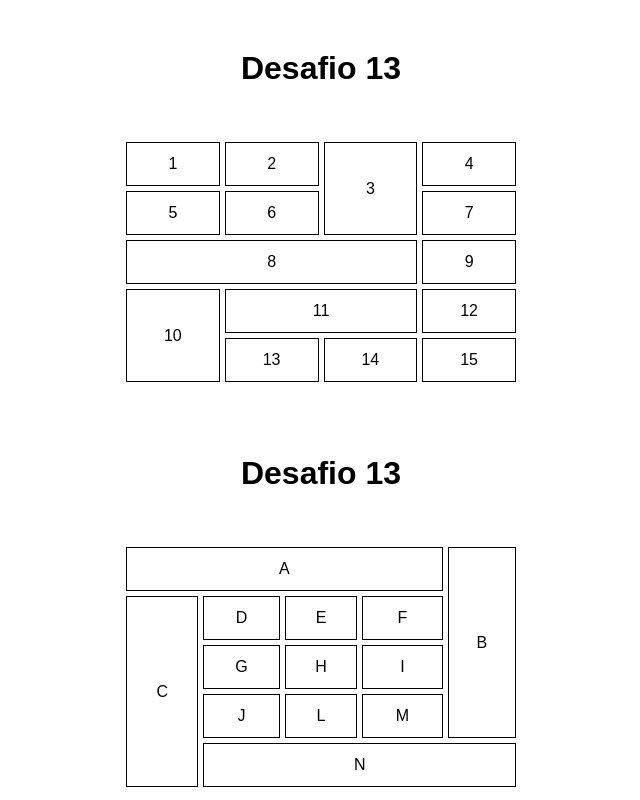
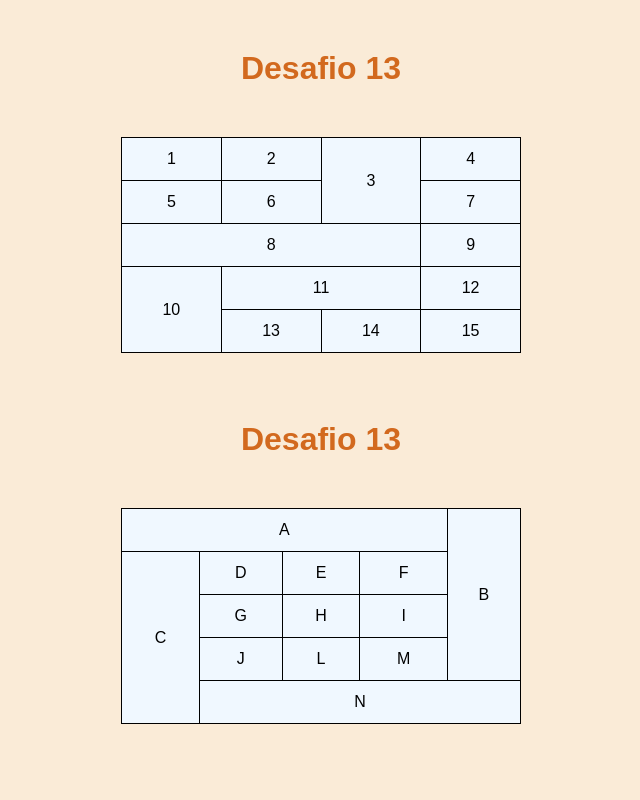
Before and after one commit to LeandroCLOUD/HTML, a plain HTML site: page desafios/desafio13/index.html in a window 1280 px wide. Shown: the whole page, without its empty margins (319-959 px from the left). Drawn offline with Linux system fonts and the light colour scheme.

Commit message:
Update index.html

```diff
--- a/desafios/desafio13/index.html
+++ b/desafios/desafio13/index.html
@@ -9,18 +9,21 @@
     <style>
         body {
             font-family: Arial, Helvetica, sans-serif;
+            background-color: antiquewhite;
+        }
 
-        }
-        h1{
+        h1 {
             text-align: center;
             margin: 50px;
+            color: chocolate;
         }
+
         table {
             width: 400px;
             border-spacing: 5px;
-            border-collapse: separate;
+            border-collapse: collapse;
             margin: auto;
-
+            background-color: aliceblue;
 
         }
 
@@ -33,7 +36,7 @@
 
         td:hover {
             cursor: pointer;
-            background-color: rgb(164, 181, 196);
+            background-color: rgb(230, 121, 43);
 
             background-repeat: no-repeat;
             background-size: cover;
@@ -93,8 +96,8 @@
             </tr>
             <tr>
                 <td>G</td>
-               <td>H</td>
-               <td>I</td>
+                <td>H</td>
+                <td>I</td>
             </tr>
             <tr>
                 <td>J</td>
@@ -102,7 +105,7 @@
                 <td>M</td>
             </tr>
             <tr>
-              <td colspan="4">N</td>
+                <td colspan="4">N</td>
 
             </tr>
         </table>
```
